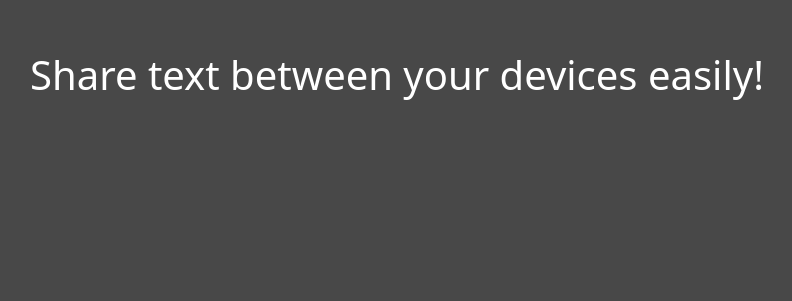
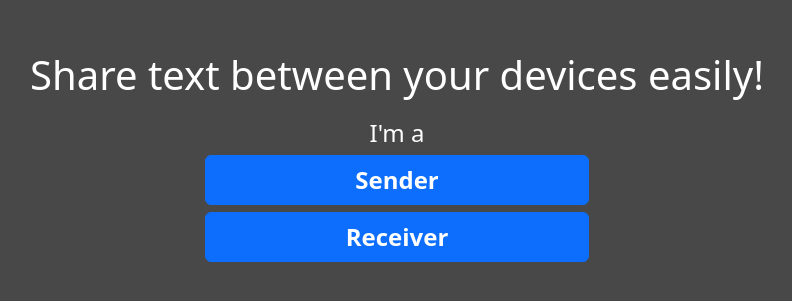
Before and after one commit to Behzadkha/textsync, a React (Create React App) app in the folder Frontend/textsync/: page / in a window 1280 px wide. Shown: the part 115-416 px from the top of the page, without its empty margins (243-1035 px from the left). Built offline with nearby package versions, Linux system fonts and the light colour scheme.

Commit message:
Sender/Receiver added to the homepage

```diff
--- a/Frontend/textsync/src/components/Home.js
+++ b/Frontend/textsync/src/components/Home.js
@@ -1,9 +1,35 @@
-import React from 'react'
+import React, { useState } from 'react'
 import '../componentsStyle/Home.css'
+import { Button } from 'react-bootstrap';
+import Sender from '../components/Sender';
+import Receiver from '../components/Receiver';
+
 export default function Home() {
+    const [SR, setSR] = useState("Both")
+    function checkSR() {
+        if (SR === "Both") {
+            return (
+                <div id="HomeStyle">
+                    <h1 id="HomeIAMA">I'm a</h1>
+                    <Button id="HomeS" onClick={() => setSR("S")}>Sender</Button>
+                    <Button id="HomeR" onClick={() => setSR("R")}>Receiver</Button>
+                </div>
+            )
+        }
+        else if (SR === "S") { return (<Sender />) }
+        else { return (<Receiver />) }
+    }
     return (
         <div>
-            <h1 className="HomeTitle">Share text between your devices easily!</h1>
+            <div>
+                <h1 className="HomeTitle">Share text between your devices easily!</h1>
+            </div>
+            <div id="HomeStyle">
+                <h1 id="HomeIAMA">I'm a</h1>
+                <Button id="HomeS">Sender</Button>
+                <Button id="HomeR">Receiver</Button>
+            </div>
+
         </div>
     )
 }
--- a/Frontend/textsync/src/componentsStyle/Home.css
+++ b/Frontend/textsync/src/componentsStyle/Home.css
@@ -3,3 +3,26 @@
     text-align: center;
     margin-top: 13%;
 }
+
+#HomeStyle{
+    width: 50%;
+    text-align: center;
+    margin: auto;
+}
+
+#HomeIAMA{
+    margin-top: 3%;
+    color: white;
+    font-size: 150%;
+}
+#HomeS{
+    width: 60%;
+    font-size: 150%;
+    font-weight: 550;
+}
+#HomeR{
+    margin-top: 1%;
+    width: 60%;
+    font-size: 150%;
+    font-weight: 550;
+}
```
